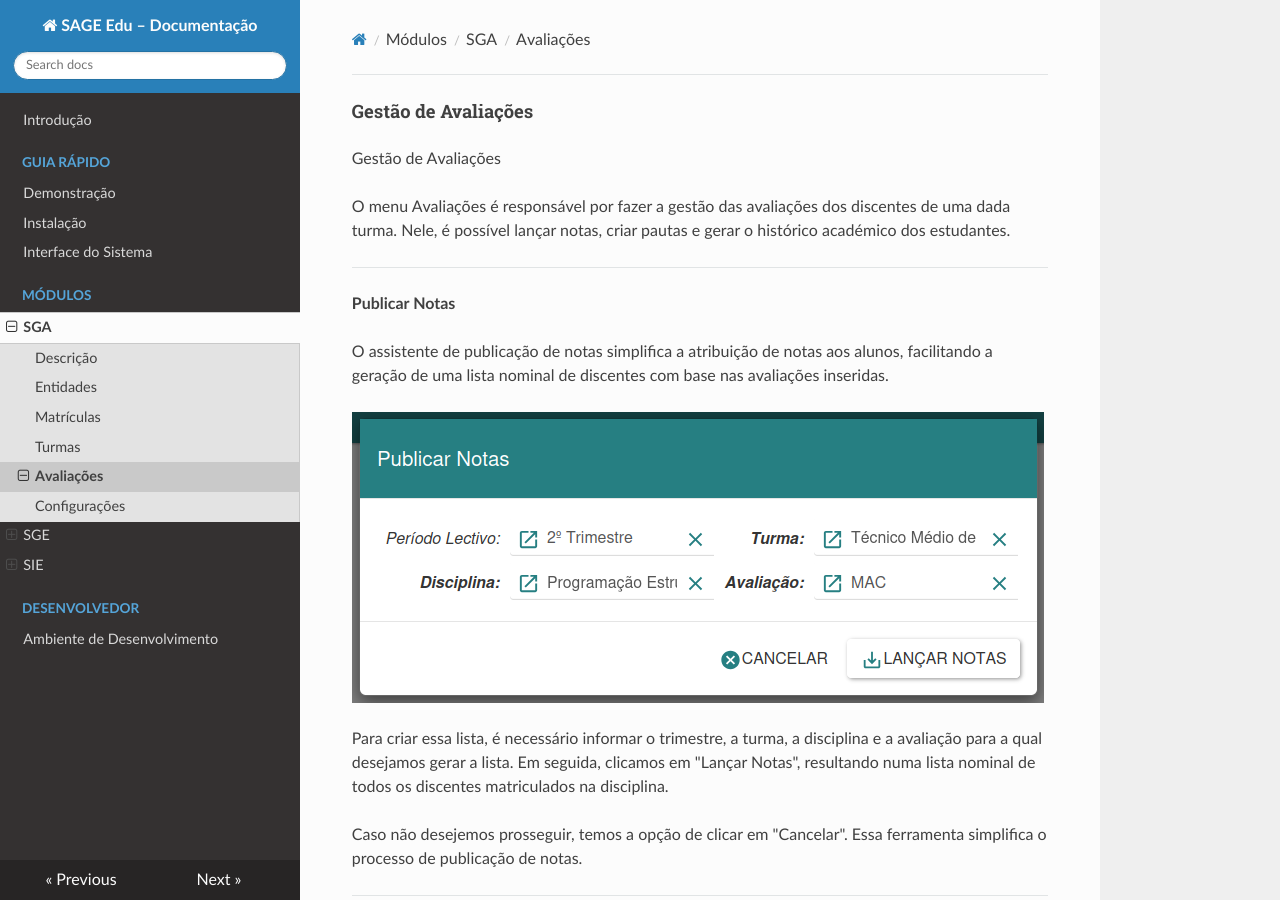
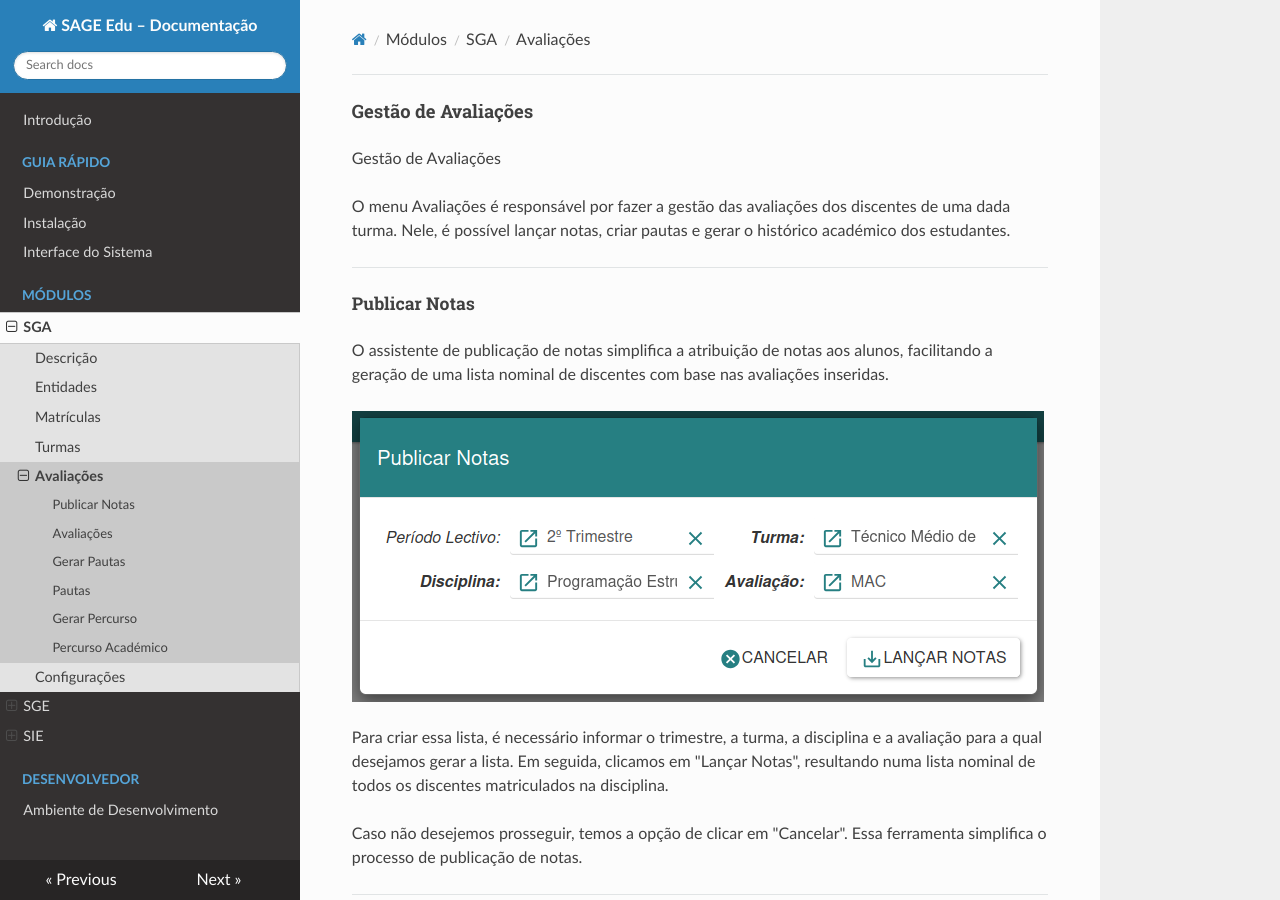
Before and after one commit to zacariasjuliano/sage-edu-docs, an MkDocs documentation site: the page built from docs/modulos/sga/avaliation.md, in a window 1280 px wide and 900 px high. Built offline with MkDocs 1.6.1, drawn with Linux system fonts in a browser that asks for light colours; nearby versions of some CDN libraries.

Commit message:
Avaliation

```diff
--- a/docs/modulos/sga/avaliation.md
+++ b/docs/modulos/sga/avaliation.md
@@ -6,7 +6,7 @@ O menu Avaliações é responsável por fazer a gestão das avaliações dos dis
 
 ---
 
-**Publicar Notas**
+##### Publicar Notas
 
 O assistente de publicação de notas simplifica a atribuição de notas aos alunos, facilitando a geração de uma lista nominal de discentes com base nas avaliações inseridas.
 
@@ -18,7 +18,7 @@ Caso não desejemos prosseguir, temos a opção de clicar em "Cancelar". Essa fe
 
 ---
 
-**Avaliações**
+##### Avaliações
 
 A gestão de avaliações é conduzida por meio desta interface, permitindo a visualização de todas as avaliações e, para cada uma delas, a listagem dos discentes com as suas respetivas notas.
 
@@ -29,7 +29,7 @@ Essa abordagem oferece uma forma eficaz de gerir e atualizar as notas dos estuda
 
 ---
 
-**Gerar Pautas**
+##### Gerar Pautas
 
 O assistente de geração de pautas permite criar pautas de forma dinâmica, exigindo apenas a inserção dos dados necessários. A pauta é gerada automaticamente com todos os cálculos elaborados com base nas fórmulas definidas.
 
@@ -39,7 +39,7 @@ Para criar uma nova pauta, é necessário fornecer os dados obrigatórios. Na op
 
 ---
 
-**Pautas**
+##### Pautas
 
 A gestão de pautas é realizada através desta interface, na qual é possível visualizar todas as pautas já geradas.
 Para cada pauta, é disponibilizada uma listagem dos discentes com as suas respetivas notas, proporcionando uma visão abrangente do desempenho académico de cada aluno.
@@ -50,7 +50,7 @@ Essa interface facilita a análise e o acompanhamento das avaliações ao longo
 
 ---
 
-**Gerar Percurso**
+##### Gerar Percurso
 
 O assistente de geração de percurso académico possibilita registar as atividades académicas de uma turma específica, ou seja, o desempenho dos discentes nela matriculados.
 
@@ -60,7 +60,7 @@ Essa ferramenta oferece uma forma eficiente de documentar e analisar o progresso
 
 ---
 
-**Percurso Académico**
+##### Percurso Académico
 
 O percurso académico permite armazenar o desempenho obtido pelos discentes ao longo de um determinado ano letivo, oferecendo informações cruciais para a tomada de decisões quanto à progressão ou retenção dos alunos.
 
```
